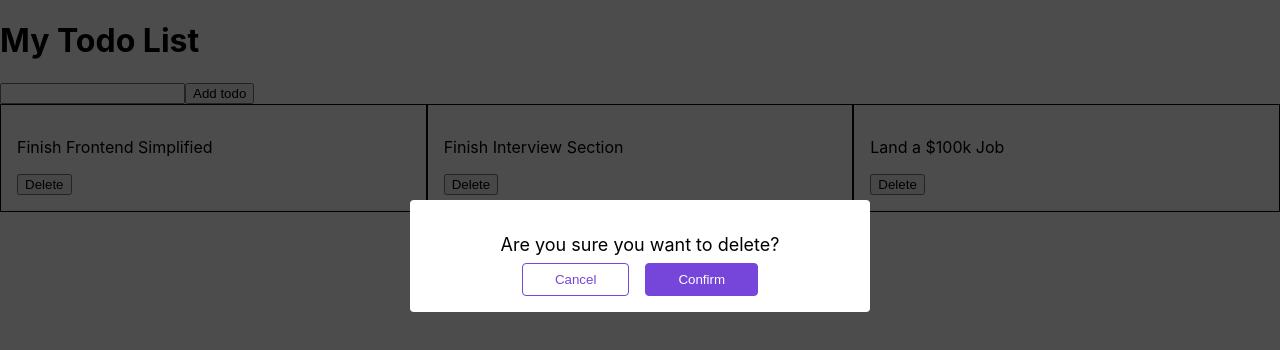
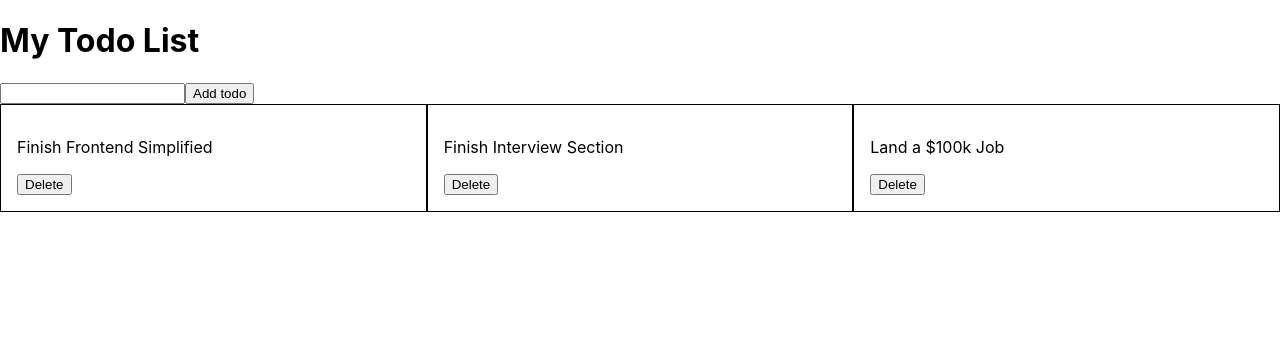
Before and after one commit to sirKavics/first-react-app, a React (Create React App) app: page / in a window 1280 px wide. Shown: the top 350 px of the page. Built offline with nearby package versions, Linux system fonts and the light colour scheme.

Commit message:
React hooks useState

```diff
--- a/src/App.jsx
+++ b/src/App.jsx
@@ -2,8 +2,10 @@
 import Todo from "./Components/Todo.jsx";
 import Title from "./Components/Title.jsx";
 import Modal from "./Components/Modal.jsx";
+import React, { useState } from 'react';
 
 function App() {
+  const [showModal, setShowModal] = useState(false)
   return (
     <div>
       <Title />
@@ -11,14 +13,14 @@
         <input type="text" onChange={(event) => {
           console.log(event.target.value)
         }}/>
-        <button>Add todo</button>
+        <button onClick={() => setShowModal(true)}>Add todo</button>
       </div>
       <div className="todo__wrapper">
         <Todo title="Finish Frontend Simplified" />
         <Todo title="Finish Interview Section" />
         <Todo title="Land a $100k Job" />
       </div>
-      <Modal title="Are you sure you want to delete?"/>
+      {showModal ? <Modal title="Confirm Delete?"/> : null}
     </div>
   );
 }
```
